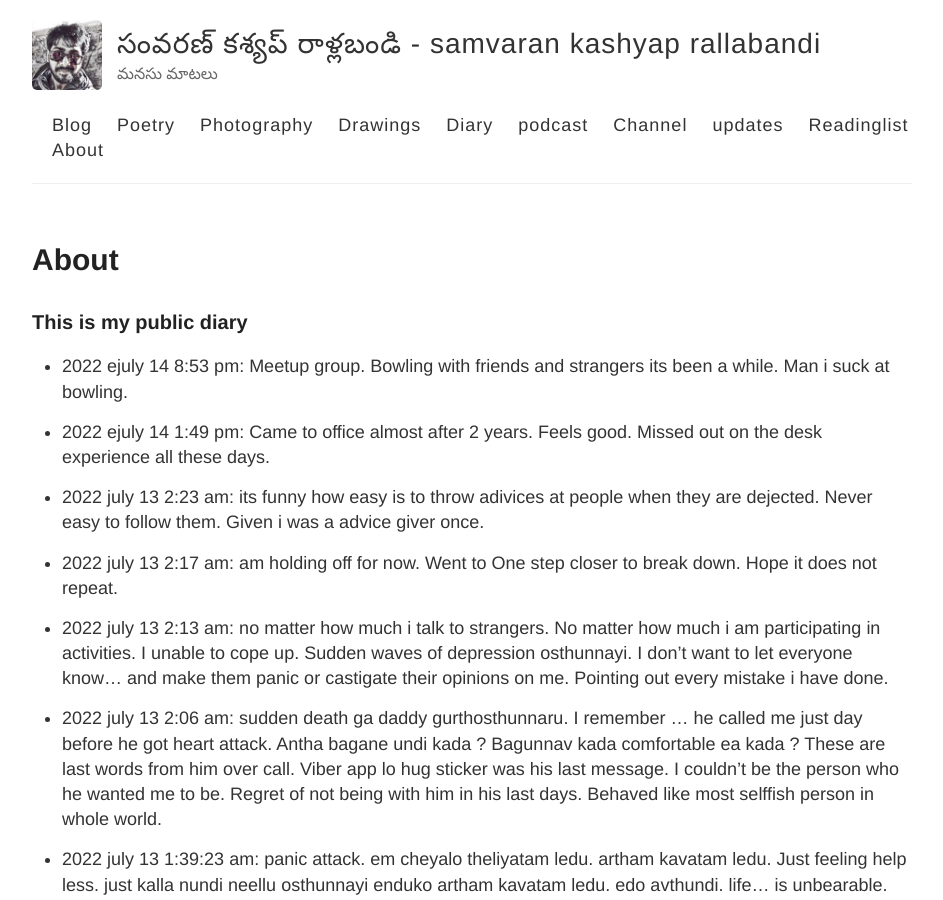
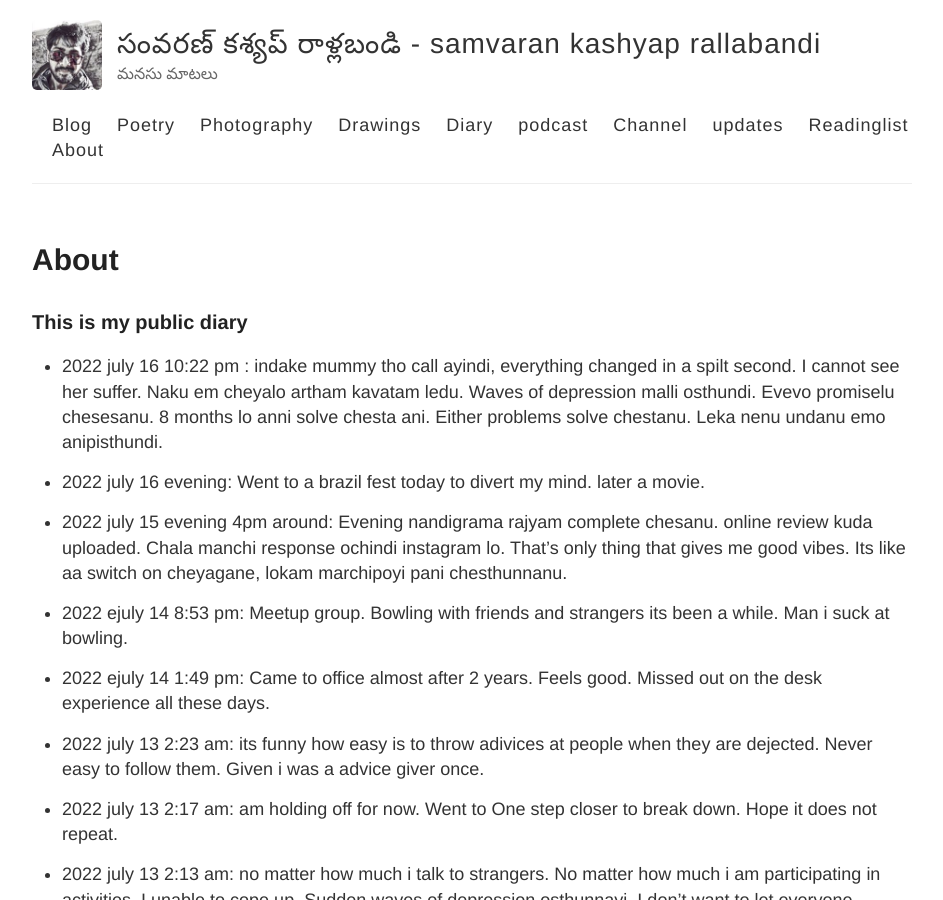
Before and after one commit to rsk/rsk.github.io, a Jekyll site: the page built from updates.md, in a window 1280 px wide and 900 px high. Shown: the whole window, without its empty margins (168-1111 px from the left). Built offline with Jekyll 4.4.1, drawn with Linux system fonts in a browser that asks for light colours; comment, search, counter and statistics services are not loaded.

Commit message:
Update updates.md

```diff
--- a/updates.md
+++ b/updates.md
@@ -6,6 +6,12 @@ permalink: /updates/
 
 
 ### This is my public diary
+- 2022 july 16 10:22 pm : indake mummy tho call ayindi, everything changed in a spilt second. I cannot see her suffer.
+Naku em cheyalo artham kavatam ledu. Waves of depression malli osthundi. Evevo promiselu chesesanu. 8 months lo anni solve chesta ani. Either problems solve chestanu. Leka nenu undanu emo anipisthundi.
+
+- 2022 july 16 evening: Went to a brazil fest today to divert my mind. later a movie.
+
+- 2022 july 15 evening 4pm around: Evening nandigrama rajyam complete chesanu. online review kuda uploaded. Chala manchi response ochindi instagram lo. That's only thing that gives me good vibes. Its like aa switch on cheyagane, lokam marchipoyi pani chesthunnanu.
 
 - 2022 ejuly 14 8:53 pm: Meetup group. Bowling with friends and strangers its been a while. Man i suck at bowling.
 
```
